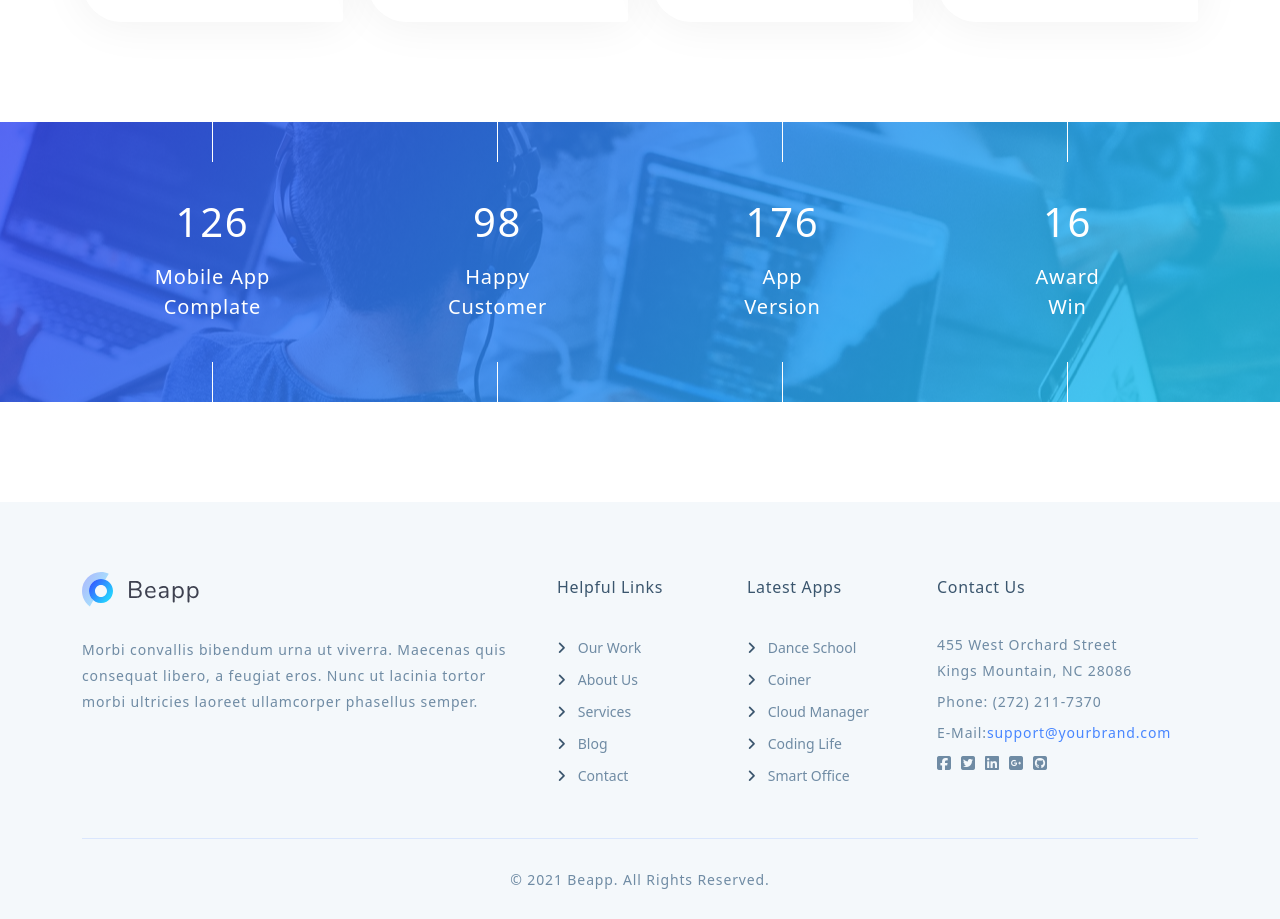
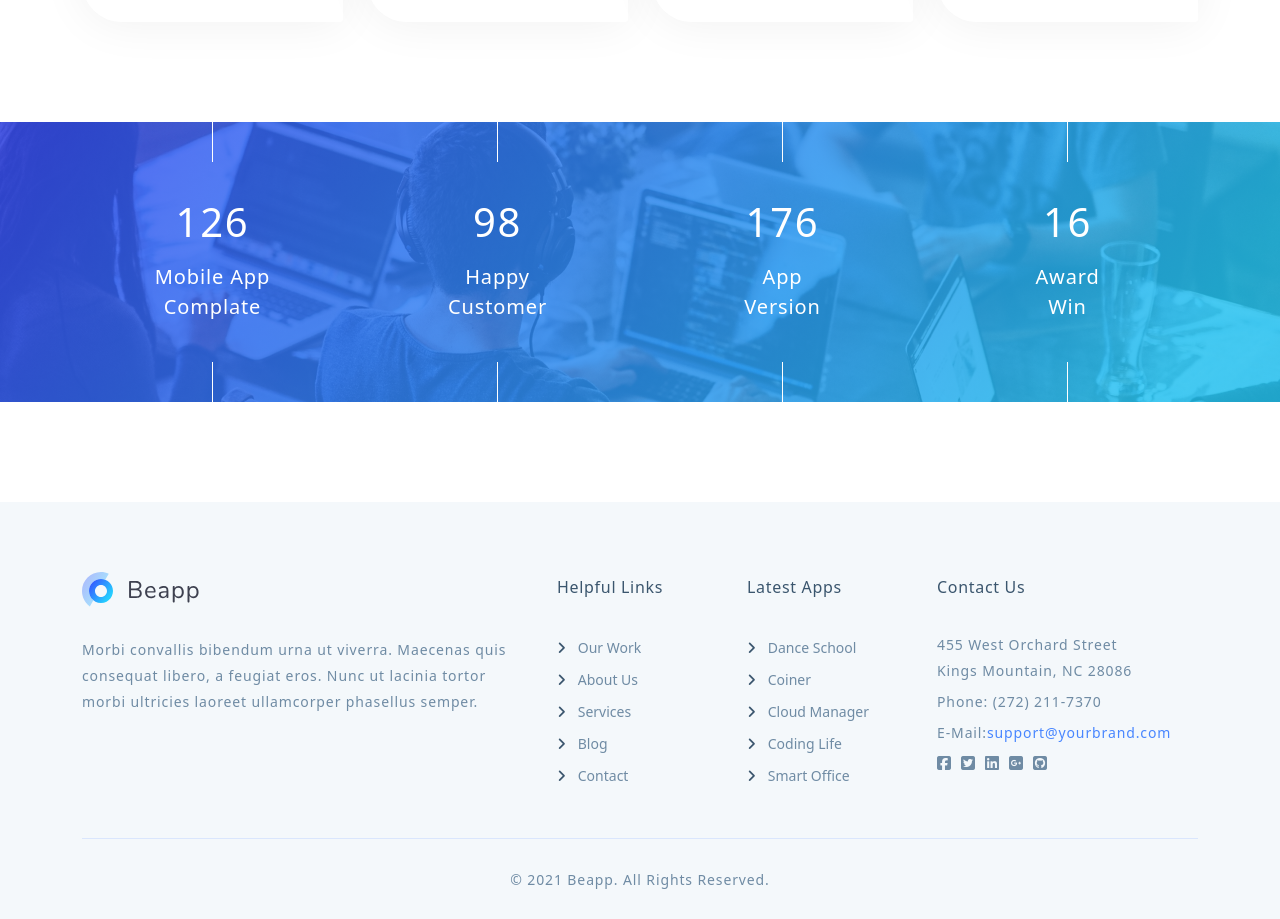
Before and after one commit to jackbouncy7/zbekz, a React (Vite) app: page / in a window 1280 px wide. Shown: the part 2704-3623 px from the top of the page. Built offline with nearby package versions, Linux system fonts and the light colour scheme.

Commit message:
Fixed bg image, made changes to the page

```diff
--- a/src/components/Header/Header.jsx
+++ b/src/components/Header/Header.jsx
@@ -61,7 +61,7 @@ const Header = () => {
                 {/*   <a style={{ color: scrolled ? '#3B566E' : 'white' }} href="blog.html">BLOG</a> */}
                 {/* </li> */}
                 <li>
-                  <Link style={{ border: switchHeader || scrolled ? '1px solid #4886FF' : '1px solid white', color: switchHeader || scrolled ? '#4886FF' : 'white' }} to="/contact" className="btn-nav-line">
+                  <Link style={{ border: switchHeader || scrolled ? '1px solid #4886FF' : '1px solid white', color: switchHeader || scrolled ? '#4886FF' : '' }} to="/contact" className="btn-nav-line">
                     CONTACT
                   </Link>
                 </li>
--- a/src/pages/Home/_home.scss
+++ b/src/pages/Home/_home.scss
@@ -277,6 +277,7 @@ home
   position: relative;
   background: url('../../../public/assets/images/parallax.jpg') center no-repeat;
   background-attachment: fixed;
+  background-size: 100%;
 }
 .parallax:before {
   content: "";
```
